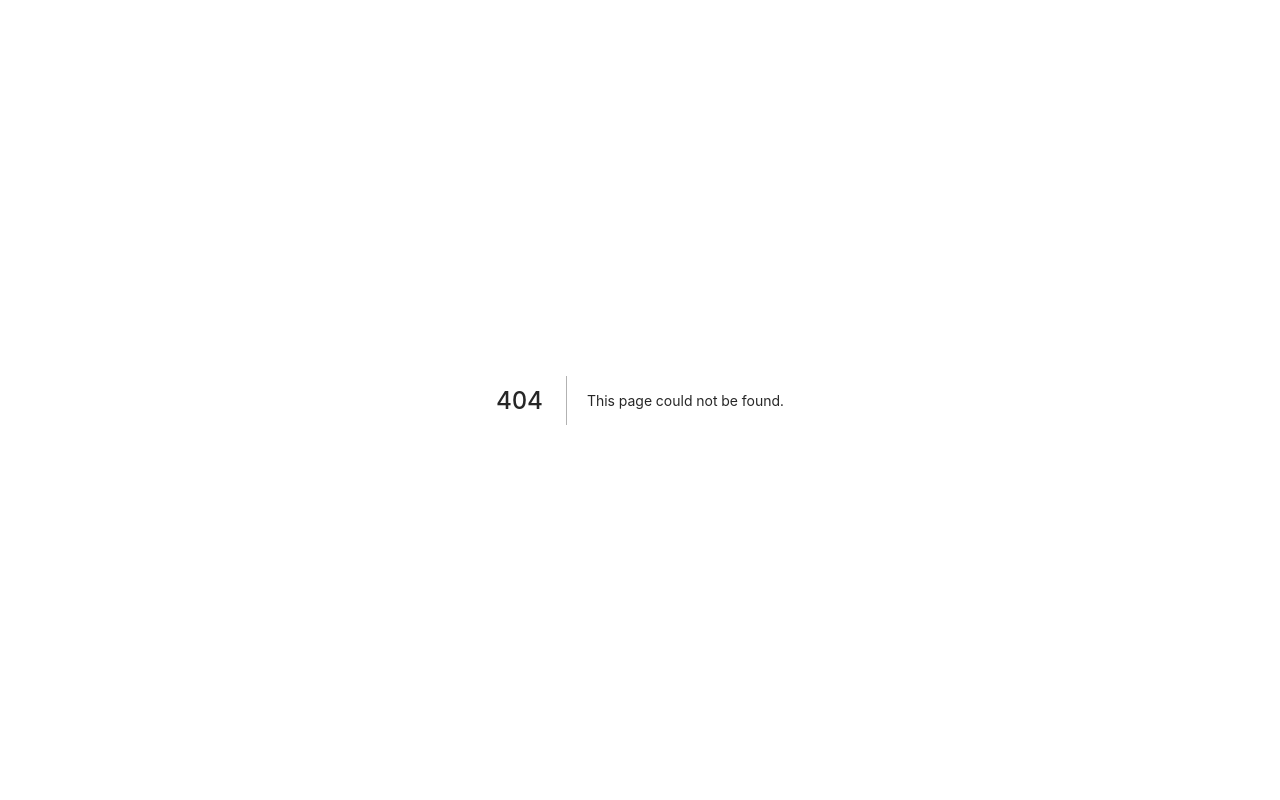
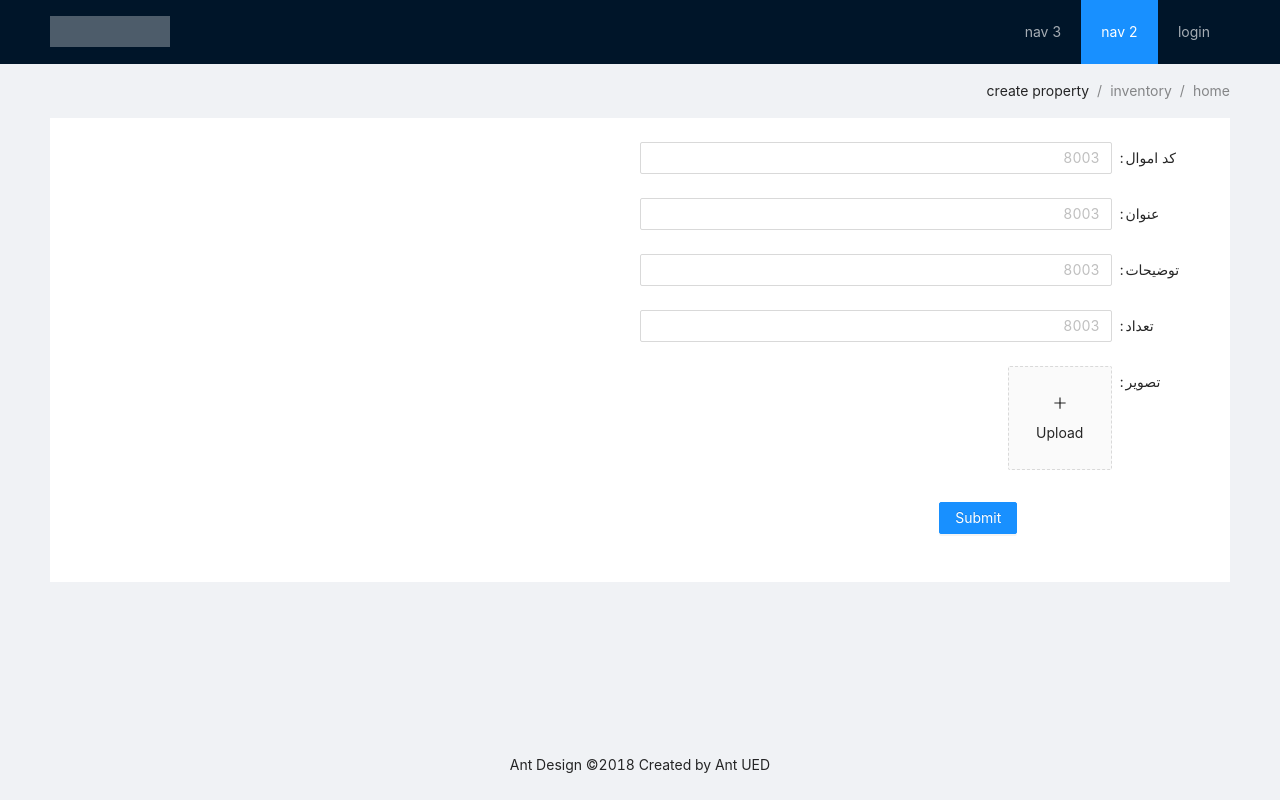
Before and after one commit to Meysametammar/Meysametammar.ir, a Next.js app in the folder client/: page /inventory/new in a window 1280 px wide. Before the commit this address had no page. Built offline with nearby package versions, Linux system fonts and the light colour scheme.

Commit message:
inventory init also upload image is working.

```diff
--- /dev/null
+++ b/client/components/shared/uploadOneImage/index.js
@@ -0,0 +1,76 @@
+import { useState } from "react";
+import PropTypes from "prop-types";
+import { Upload, message } from "antd";
+import { LoadingOutlined, PlusOutlined } from "@ant-design/icons";
+import Auth from "~/controller/Auth";
+
+const UploadOneImage = ({ setFileId, actionName }) => {
+    const getBase64 = (img, callback) => {
+        const reader = new FileReader();
+        reader.addEventListener("load", () => callback(reader.result));
+        reader.readAsDataURL(img);
+    };
+
+    const beforeUpload = file => {
+        const isJpgOrPng = file.type === "image/jpeg" || file.type === "image/png" || "image/jpg";
+        if (!isJpgOrPng) {
+            message.error("You can only upload JPG/PNG file!");
+        }
+        const isLt2M = file.size / 1024 / 1024 < 2;
+        if (!isLt2M) {
+            message.error("Image must smaller than 2MB!");
+        }
+        return isJpgOrPng && isLt2M;
+    };
+
+    const [loading, setLoading] = useState(false);
+    const [file, setFile] = useState();
+
+    const uploadButton = (
+        <div>
+            {loading ? <LoadingOutlined /> : <PlusOutlined />}
+            <div style={{ marginTop: 8 }}>Upload</div>
+        </div>
+    );
+
+    const handleChange = info => {
+        if (info.file.status === "uploading") {
+            setLoading(true);
+            return;
+        }
+        if (info.file.status === "done") {
+            getBase64(info.file.originFileObj, imageUrl => {
+                setLoading(false);
+                setFile({ url: imageUrl });
+            });
+        }
+    };
+
+    const uploadRequest = {
+        headers: {
+            Authorization: `Bearer ${Auth.token()}`
+        },
+        endpoint: `${process.env.API_ENDPOINT}api/file`
+    };
+    return (
+        <Upload
+            listType="picture-card"
+            className="avatar-uploader"
+            showUploadList={false}
+            beforeUpload={beforeUpload}
+            onChange={handleChange}
+            headers={uploadRequest.headers}
+            action={uploadRequest.endpoint}
+            data={{ type: actionName }}
+        >
+            {file ? <img src={file.url} alt="yourImage" style={{ width: "100%" }} /> : uploadButton}
+        </Upload>
+    );
+};
+
+UploadOneImage.propTypes = {
+    setFileId: PropTypes.any.isRequired,
+    actionName: PropTypes.string.isRequired
+};
+
+export default UploadOneImage;
--- /dev/null
+++ b/client/pages/inventory/new/index.js
@@ -0,0 +1,80 @@
+import { useState } from "react";
+import { Form, Input, Button, Checkbox, Radio, Row, Col, Upload, message } from "antd";
+import styles from "./styles.module.scss";
+import BaseLayout from "~/components/layouts/BaseLayout";
+import Api from "~/controller/Api";
+import Auth from "~/controller/Auth";
+import createPersistedState from "use-persisted-state";
+import Link from "next/link";
+import UploadOneImage from "~/components/shared/uploadOneImage";
+const breadCrumbs = [
+    {
+        title: "home",
+        href: "/"
+    },
+    {
+        title: "inventory",
+        href: "/inventory"
+    },
+    {
+        title: "create property",
+        href: "/inventory/new"
+    }
+];
+
+const Inventory = () => {
+    const [form] = Form.useForm();
+    const [fileId, setFileId] = useState(null);
+
+    const formItemLayout = {
+        labelCol: {
+            span: 4
+        },
+        wrapperCol: {
+            span: 20
+        }
+    };
+    const buttonItemLayout = {
+        wrapperCol: {
+            span: 14,
+            offset: 4
+        }
+    };
+    return (
+        <BaseLayout breadCrumbs={breadCrumbs}>
+            <Form {...formItemLayout} layout="horizontal" form={form}>
+                <Row>
+                    <Col span={12}>
+                        <div id="PropertySection">
+                            <Form.Item label="کد اموال">
+                                <Input placeholder="8003" />
+                            </Form.Item>
+                            <Form.Item label="عنوان">
+                                <Input placeholder="8003" />
+                            </Form.Item>
+                            <Form.Item label="توضیحات">
+                                <Input placeholder="8003" />
+                            </Form.Item>
+                            <Form.Item label="تعداد">
+                                <Input placeholder="8003" />
+                            </Form.Item>
+                            <Form.Item label="تصویر">
+                                <UploadOneImage actionName="property" setFileId={setFileId} />
+                            </Form.Item>
+                        </div>
+                    </Col>
+                    <Col span={12}>
+                        <div id="OwnerSection"></div>
+                        <div id="NewOwnerSection"></div>
+                    </Col>
+                </Row>
+
+                <Form.Item {...buttonItemLayout}>
+                    <Button type="primary">Submit</Button>
+                </Form.Item>
+            </Form>
+        </BaseLayout>
+    );
+};
+
+export default Inventory;
```
Also changed, not shown: client/pages/inventory/index.js (added, +29 -0 lines), client/components/shared/uploadOneImage/styles.module.scss (added), client/pages/inventory/new/styles.module.scss (added), client/pages/inventory/styles.module.scss (added).
